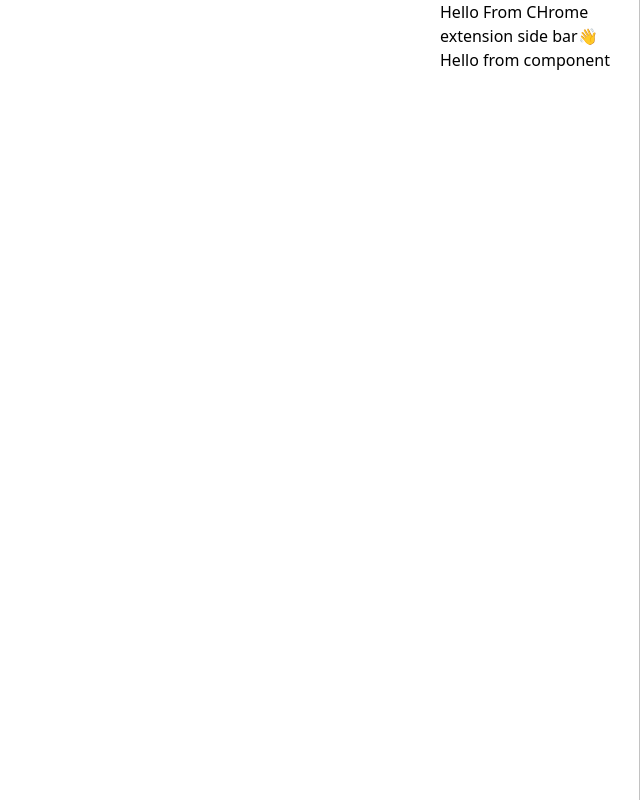
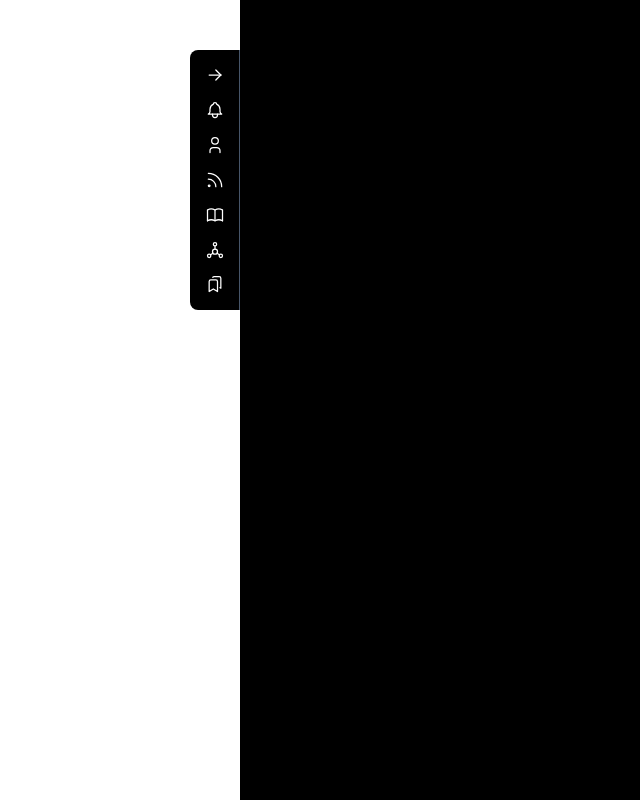
Before and after one commit to PriteshKiri/showwcase-xs, a React (Create React App) app: page / in a window 1280 px wide. Shown: the whole page, without its empty margins (640-1280 px from the left). Built offline with nearby package versions, Linux system fonts and the light colour scheme.

Commit message:
feat: basic layout

```diff
--- a/src/App.tsx
+++ b/src/App.tsx
@@ -1,13 +1,198 @@
-import Hello from "./Hello";
-import "./style/main.css";
+import { useState } from "react";
 
 function App() {
+  const [open, setOpen] = useState(true);
+  const openSidebar = () => {
+    setOpen(!open);
+  };
   return (
-    <div className="app">
-      <header>
-        <h1>Hello From CHrome extension side bar👋</h1>
-        <Hello />
-      </header>
+    <div className="flex  z-[9999999] fixed right-0 top-0 h-[100vh] app">
+      <div className="absolute py-[10px] top-[50px] -left-[50px] w-[50px] bg-black h-[260px] rounded-l-lg flex flex-col items-center justify-around gap-1 border-r-[1px] border-slate-600">
+        <div
+          className="w-[30px] border-1 border-white rounder-md mycenter p-1 rounded-md hover:bg-gradient-to-r  from-cyan-500 from-10% via-blue-500 via-30% to-black-500 to-90%"
+          onClick={() => openSidebar()}
+        >
+          {open ? (
+            <svg
+              xmlns="http://www.w3.org/2000/svg"
+              className="icon icon-tabler icon-tabler-arrow-left w-[20px] h-[20px] rotate-180 transition-all "
+              width="44"
+              height="44"
+              viewBox="0 0 24 24"
+              stroke-width="1.5"
+              stroke="#ffffff"
+              fill="none"
+              stroke-linecap="round"
+              stroke-linejoin="round"
+            >
+              <path stroke="none" d="M0 0h24v24H0z" fill="none" />
+              <line x1="5" y1="12" x2="19" y2="12" />
+              <line x1="5" y1="12" x2="11" y2="18" />
+              <line x1="5" y1="12" x2="11" y2="6" />
+            </svg>
+          ) : (
+            <svg
+              xmlns="http://www.w3.org/2000/svg"
+              className="icon icon-tabler icon-tabler-arrow-left w-[20px] h-[20px] transition-all "
+              width="44"
+              height="44"
+              viewBox="0 0 24 24"
+              stroke-width="1.5"
+              stroke="#ffffff"
+              fill="none"
+              stroke-linecap="round"
+              stroke-linejoin="round"
+            >
+              <path stroke="none" d="M0 0h24v24H0z" fill="none" />
+              <line x1="5" y1="12" x2="19" y2="12" />
+              <line x1="5" y1="12" x2="11" y2="18" />
+              <line x1="5" y1="12" x2="11" y2="6" />
+            </svg>
+          )}
+        </div>
+        <div
+          className="w-[30px] border-1 border-white rounder-md mycenter p-1 rounded-md hover:bg-gradient-to-r  from-cyan-500 from-10% via-blue-500 via-30% to-black-500 to-90%"
+          onClick={() => openSidebar()}
+        >
+          <svg
+            xmlns="http://www.w3.org/2000/svg"
+            className="icon icon-tabler icon-tabler-bell w-[20px] h-[20px] "
+            width="44"
+            height="44"
+            viewBox="0 0 24 24"
+            stroke-width="1.5"
+            stroke="#ffffff"
+            fill="none"
+            stroke-linecap="round"
+            stroke-linejoin="round"
+          >
+            <path stroke="none" d="M0 0h24v24H0z" fill="none" />
+            <path d="M10 5a2 2 0 0 1 4 0a7 7 0 0 1 4 6v3a4 4 0 0 0 2 3h-16a4 4 0 0 0 2 -3v-3a7 7 0 0 1 4 -6" />
+            <path d="M9 17v1a3 3 0 0 0 6 0v-1" />
+          </svg>
+        </div>
+        <div
+          className="w-[30px] border-1 border-white rounder-md mycenter  p-1 rounded-md hover:bg-gradient-to-r  from-cyan-500 from-10% via-blue-500 via-30% to-black-500 to-90%"
+          onClick={() => openSidebar()}
+        >
+          <svg
+            xmlns="http://www.w3.org/2000/svg"
+            className="icon icon-tabler icon-tabler-user w-[20px] h-[20px] "
+            width="44"
+            height="44"
+            viewBox="0 0 24 24"
+            stroke-width="1.5"
+            stroke="#ffffff"
+            fill="none"
+            stroke-linecap="round"
+            stroke-linejoin="round"
+          >
+            <path stroke="none" d="M0 0h24v24H0z" fill="none" />
+            <circle cx="12" cy="7" r="4" />
+            <path d="M6 21v-2a4 4 0 0 1 4 -4h4a4 4 0 0 1 4 4v2" />
+          </svg>
+        </div>
+        <div
+          className="w-[30px] border-1 border-white rounder-md mycenter  p-1 rounded-md hover:bg-gradient-to-r  from-cyan-500 from-10% via-blue-500 via-30% to-black-500 to-90%"
+          onClick={() => openSidebar()}
+        >
+          <svg
+            xmlns="http://www.w3.org/2000/svg"
+            className="icon icon-tabler icon-tabler-rss w-[20px] h-[20px] "
+            width="44"
+            height="44"
+            viewBox="0 0 24 24"
+            stroke-width="1.5"
+            stroke="#ffffff"
+            fill="none"
+            stroke-linecap="round"
+            stroke-linejoin="round"
+          >
+            <path stroke="none" d="M0 0h24v24H0z" fill="none" />
+            <circle cx="5" cy="19" r="1" />
+            <path d="M4 4a16 16 0 0 1 16 16" />
+            <path d="M4 11a9 9 0 0 1 9 9" />
+          </svg>
+        </div>
+        <div
+          className="w-[30px] border-1 border-white rounder-md mycenter  p-1 rounded-md hover:bg-gradient-to-r  from-cyan-500 from-10% via-blue-500 via-30% to-black-500 to-90%"
+          onClick={() => openSidebar()}
+        >
+          <svg
+            xmlns="http://www.w3.org/2000/svg"
+            className="icon icon-tabler icon-tabler-book w-[20px] h-[20px] "
+            width="44"
+            height="44"
+            viewBox="0 0 24 24"
+            stroke-width="1.5"
+            stroke="#ffffff"
+            fill="none"
+            stroke-linecap="round"
+            stroke-linejoin="round"
+          >
+            <path stroke="none" d="M0 0h24v24H0z" fill="none" />
+            <path d="M3 19a9 9 0 0 1 9 0a9 9 0 0 1 9 0" />
+            <path d="M3 6a9 9 0 0 1 9 0a9 9 0 0 1 9 0" />
+            <line x1="3" y1="6" x2="3" y2="19" />
+            <line x1="12" y1="6" x2="12" y2="19" />
+            <line x1="21" y1="6" x2="21" y2="19" />
+          </svg>
+        </div>
+        <div
+          className="w-[30px] border-1 border-white rounder-md mycenter  p-1 rounded-md hover:bg-gradient-to-r  from-cyan-500 from-10% via-blue-500 via-30% to-black-500 to-90%"
+          onClick={() => openSidebar()}
+        >
+          <svg
+            xmlns="http://www.w3.org/2000/svg"
+            className="icon icon-tabler icon-tabler-social w-[20px] h-[20px] "
+            width="44"
+            height="44"
+            viewBox="0 0 24 24"
+            stroke-width="1.5"
+            stroke="#ffffff"
+            fill="none"
+            stroke-linecap="round"
+            stroke-linejoin="round"
+          >
+            <path stroke="none" d="M0 0h24v24H0z" fill="none" />
+            <circle cx="12" cy="5" r="2" />
+            <circle cx="5" cy="19" r="2" />
+            <circle cx="19" cy="19" r="2" />
+            <circle cx="12" cy="14" r="3" />
+            <line x1="12" y1="7" x2="12" y2="11" />
+            <line x1="6.7" y1="17.8" x2="9.5" y2="15.8" />
+            <line x1="17.3" y1="17.8" x2="14.5" y2="15.8" />
+          </svg>
+        </div>
+        <div
+          className="w-[30px] border-1 border-white rounder-md mycenter  p-1 rounded-md hover:bg-gradient-to-r  from-cyan-500 from-10% via-blue-500 via-30% to-black-500 to-90%"
+          onClick={() => openSidebar()}
+        >
+          <svg
+            xmlns="http://www.w3.org/2000/svg"
+            className="icon icon-tabler icon-tabler-bookmarks w-[20px] h-[20px] "
+            width="44"
+            height="44"
+            viewBox="0 0 24 24"
+            stroke-width="1.5"
+            stroke="#ffffff"
+            fill="none"
+            stroke-linecap="round"
+            stroke-linejoin="round"
+          >
+            <path stroke="none" d="M0 0h24v24H0z" fill="none" />
+            <path d="M13 7a2 2 0 0 1 2 2v12l-5 -3l-5 3v-12a2 2 0 0 1 2 -2h6z" />
+            <path d="M9.265 4a2 2 0 0 1 1.735 -1h6a2 2 0 0 1 2 2v12l-1 -.6" />
+          </svg>
+        </div>
+      </div>
+      <div
+        className={`bg-black  transition-all ${
+          open ? "w-[400px]" : "w-[0px]"
+        } `}
+      >
+        <h1>Main content</h1>
+      </div>
     </div>
   );
 }
--- a/src/index.tsx
+++ b/src/index.tsx
@@ -1,5 +1,6 @@
 import React from "react";
 import ReactDOM from "react-dom/client";
+import "./styles/main.css";
 import App from "./App";
 
 const rootElement = document.createElement("div");
@@ -8,14 +9,9 @@
 const globalStyles = document.createElement("style");
 globalStyles.innerHTML = `
   #${rootElement.id} {
-  position: fixed;
-  right: 0;
-  top: 0;
-  width: 200px;
-  height: 100vh;
+
   background: #ffffff;
-  border-right: 1px solid #c2c2c2;
-  z-index: 999999999;
+
   }
 `;
 document.body.appendChild(rootElement);
--- a/src/style/main.css
+++ b/src/styles/main.css
@@ -5,3 +5,9 @@
 .app {
   color: black;
 }
+
+.mycenter {
+  display: flex;
+  justify-content: center;
+  align-items: center;
+}
```
